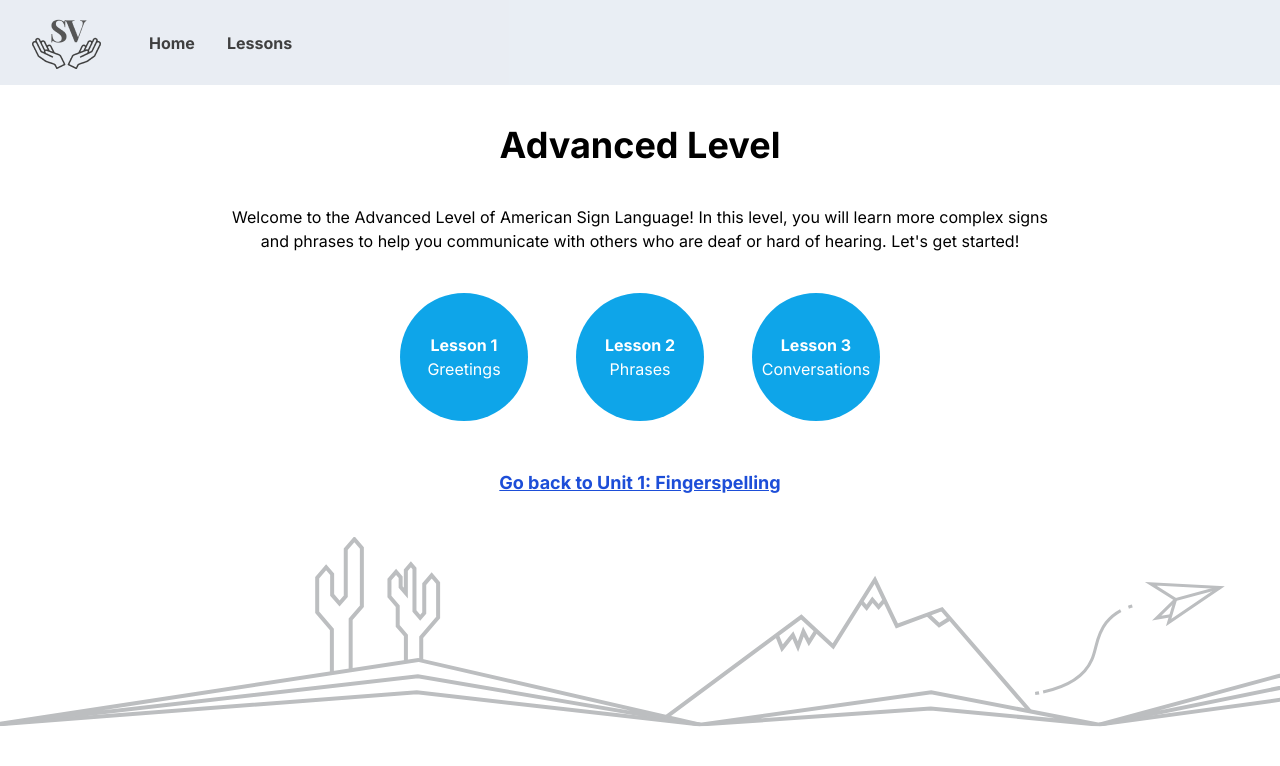
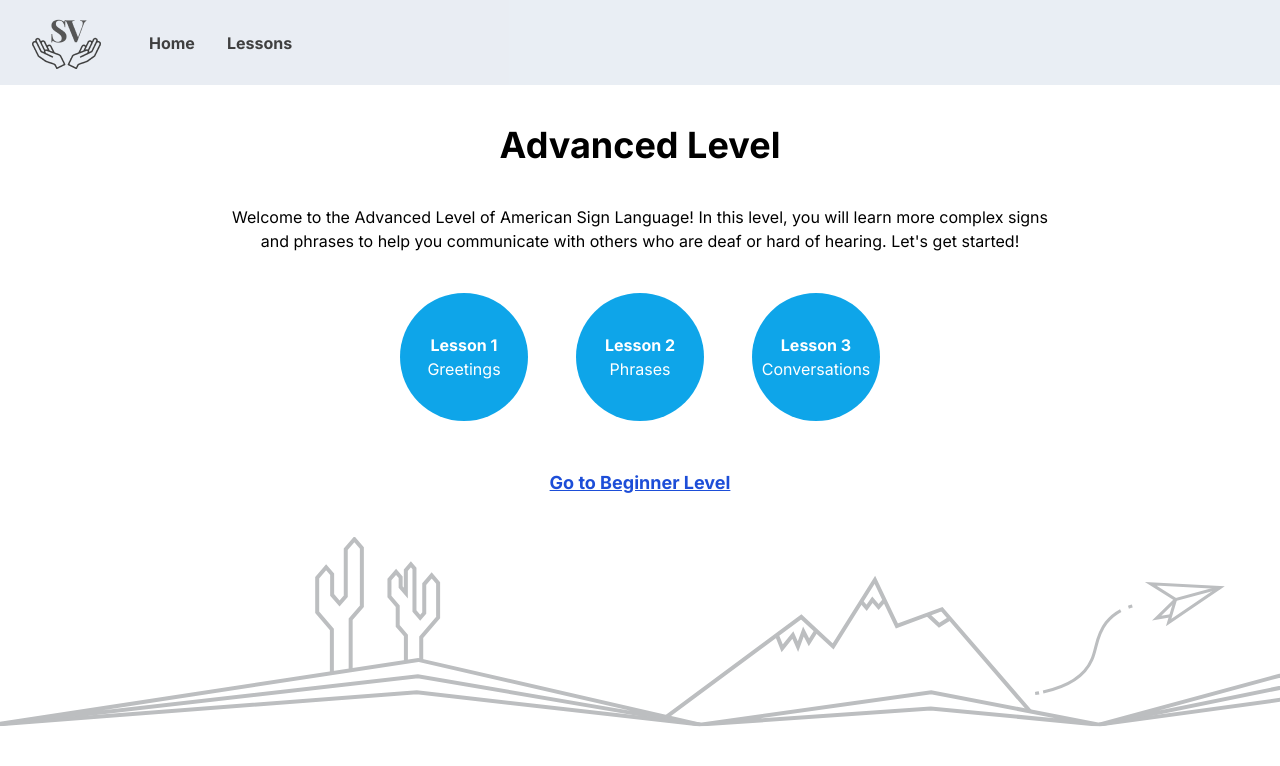
Before and after one commit to jasonli5/signvision, a Next.js app: page /unit/2 in a window 1280 px wide. Shown: the top 766 px of the page. Built offline with nearby package versions, Linux system fonts and the light colour scheme.

Commit message:
fix labeling

```diff
--- a/app/unit/2/page.tsx
+++ b/app/unit/2/page.tsx
@@ -19,7 +19,7 @@ export default function Page() {
       </div>
       <Link href="/unit/1" className="flex items-center justify-center mt-12">
         <span className="text-lg font-bold underline text-blue-700">
-          Go back to Unit 1: Fingerspelling
+          Go to Beginner Level
         </span>
       </Link>
     </>
```
